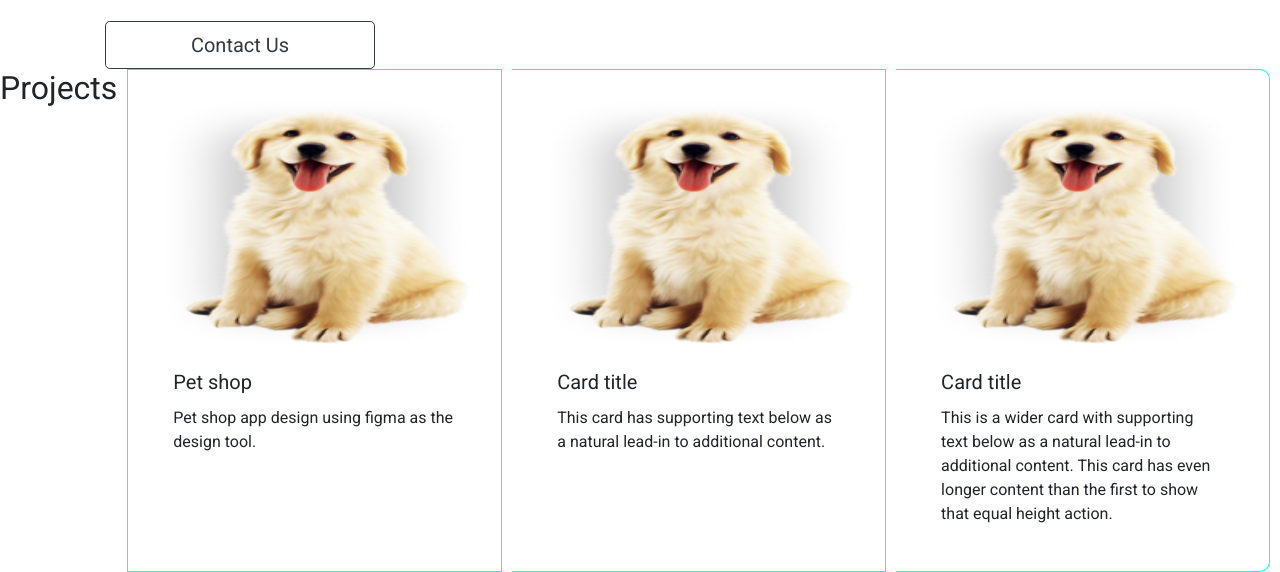
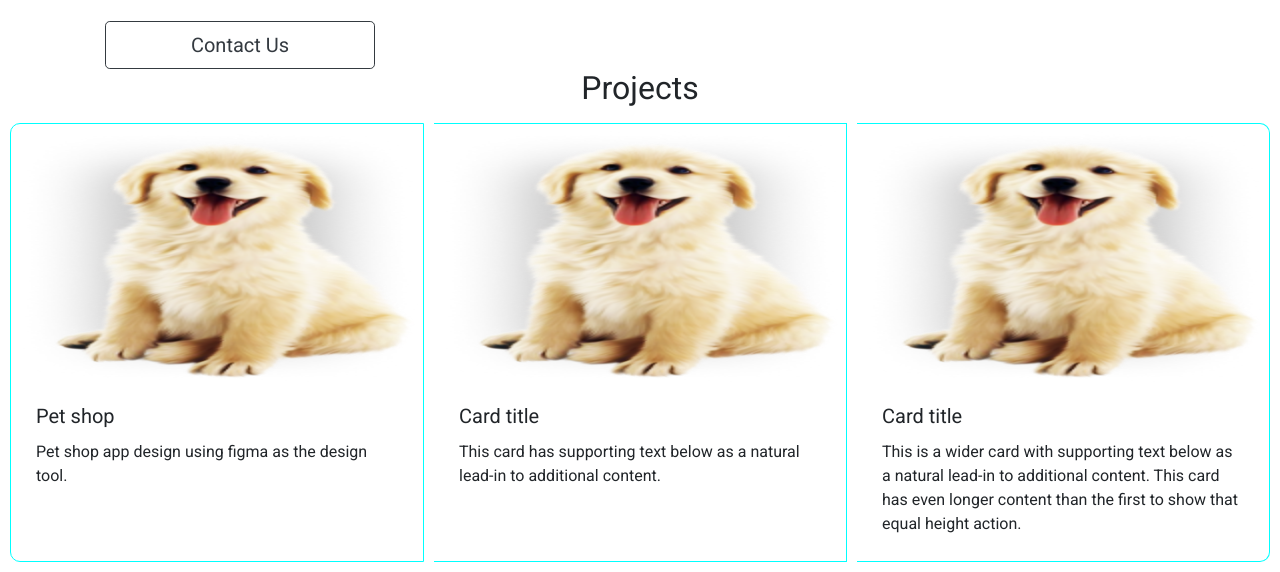
Before and after one commit to Arundinesan/nwport, a plain HTML site: page index.html in a window 1280 px wide. Shown: the part 298-870 px from the top of the page. Drawn offline with nearby package versions, Linux system fonts and the light colour scheme.

Commit message:
project head

```diff
--- a/index.html
+++ b/index.html
@@ -95,8 +95,9 @@
   </header>
 
   <!--Project-->
+  <h2 class="projecthead"><p align=center >Projects</p></h2>
   <div class="card-group">
-    <h2><p>Projects</p></h2>
+
     <div class="card">
       <img src="assets/pngegg 1.png" class="card-img-top" alt="..." width="383px" height="255px">
       <div class="card-body">
--- a/style.css
+++ b/style.css
@@ -158,12 +158,9 @@ i {
     vertical-align: top;
 }
 .card-group .card{
-  padding: 25px;
+  padding: 5px;
   margin-left: 10px;
   margin-right: 10px;
   border-radius: 10px;
   border-color: aqua;
 }
- body .card-group h1{
-  align: center;
-}
```
